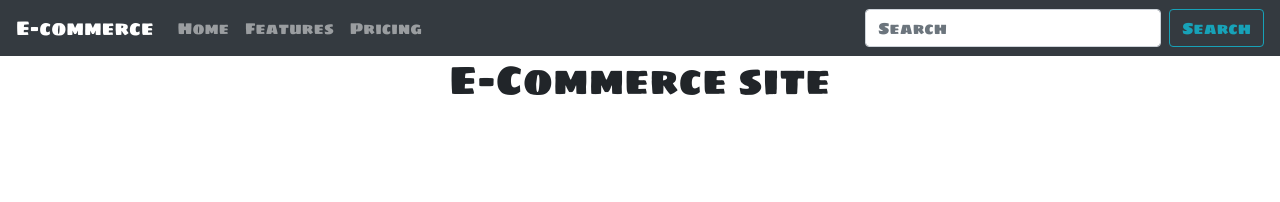
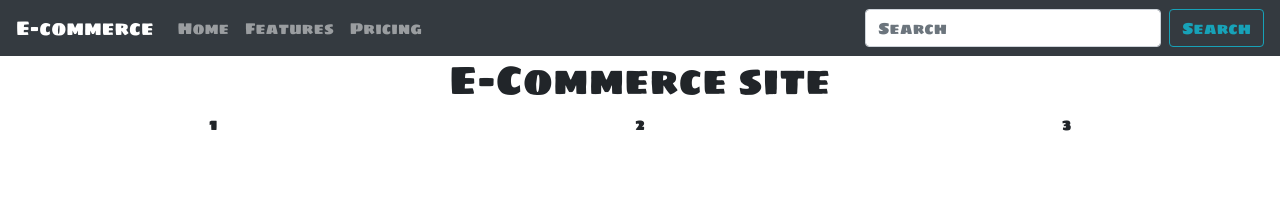
Before and after one commit to juanbonami/e-commerce-front-end, a React (Create React App) app: page / in a window 1280 px wide. Shown: the top 202 px of the page. Built offline with nearby package versions, Linux system fonts and the light colour scheme.

Commit message:
added 3 Cols from the Bootstrap library with fluid attribute

```diff
--- a/src/components/DefaultPage.js
+++ b/src/components/DefaultPage.js
@@ -21,7 +21,11 @@ export default class DefaultPage extends Component {
   </Navbar>
   <h1>E-Commerce site</h1>
   <Container fluid>
-
+  <Row >
+    <Col> 1 </Col>
+    <Col> 2 </Col>
+    <Col> 3 </Col>
+  </Row>
 
 
 </Container>
```
